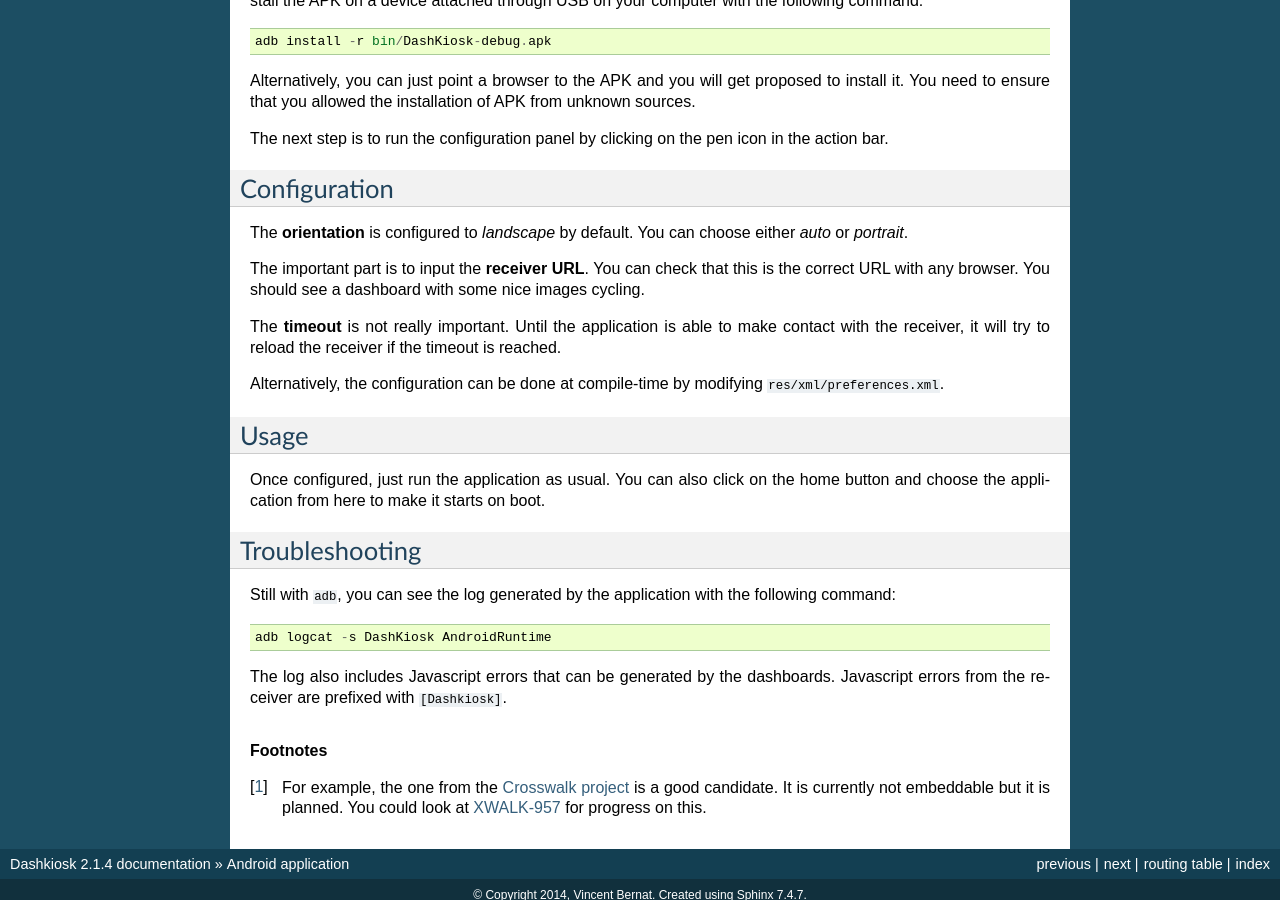
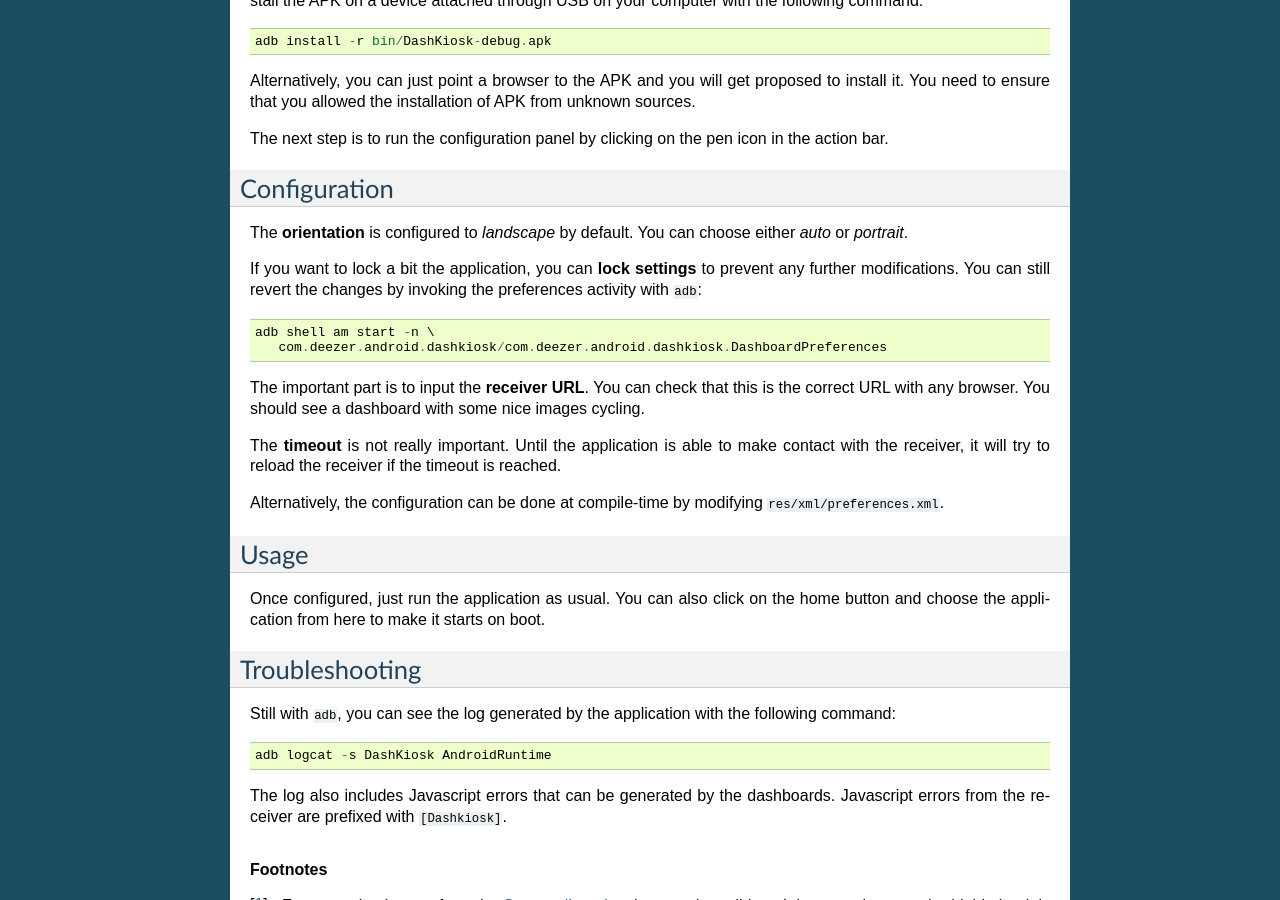
Before and after one commit to vincentbernat/dashkiosk, a Sphinx documentation site: the page built from docs/android.rst, in a window 1280 px wide and 900 px high, scrolled down 1014 px. Built offline with Sphinx 7.4.7, drawn with Linux system fonts in a browser that asks for light colours.

Commit message:
android: ability to lock settings modification

```diff
--- a/docs/android.rst
+++ b/docs/android.rst
@@ -83,6 +83,13 @@ Configuration
 The **orientation** is configured to *landscape* by default. You can
 choose either *auto* or *portrait*.
 
+If you want to lock a bit the application, you can **lock settings**
+to prevent any further modifications. You can still revert the changes
+by invoking the preferences activity with ``adb``::
+
+    adb shell am start -n \
+       com.deezer.android.dashkiosk/com.deezer.android.dashkiosk.DashboardPreferences
+
 The important part is to input the **receiver URL**. You can check
 that this is the correct URL with any browser. You should see a
 dashboard with some nice images cycling.
```
Also changed, not shown: 3 other files.
